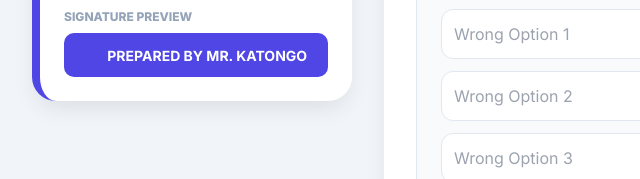
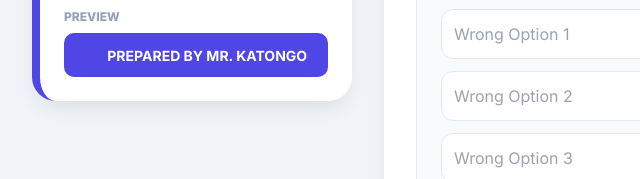
Before and after one commit to katongo-coder/Quiz-Generator, a plain HTML site: page index.html in a window 1280 px wide. Shown: the part 500-679 px from the top of the page, 96-736 px from the left. Drawn offline with nearby package versions, Linux system fonts and the light colour scheme.

Commit message:
index.html

```diff
--- a/index.html
+++ b/index.html
@@ -34,7 +34,7 @@
                     <li class="flex gap-2">✅ <b>Review:</b> Includes rationale.</li>
                 </ul>
                 <div class="mt-10 pt-6 border-t">
-                    <label class="block text-xs font-black text-slate-400 mb-2 uppercase">Signature Preview</label>
+                    <label class="block text-xs font-black text-slate-400 mb-2 uppercase">Preview</label>
                     <div class="preview-scroll"><div class="preview-text"> Prepared By Mr. Katongo </div></div>
                 </div>
             </div>
```
